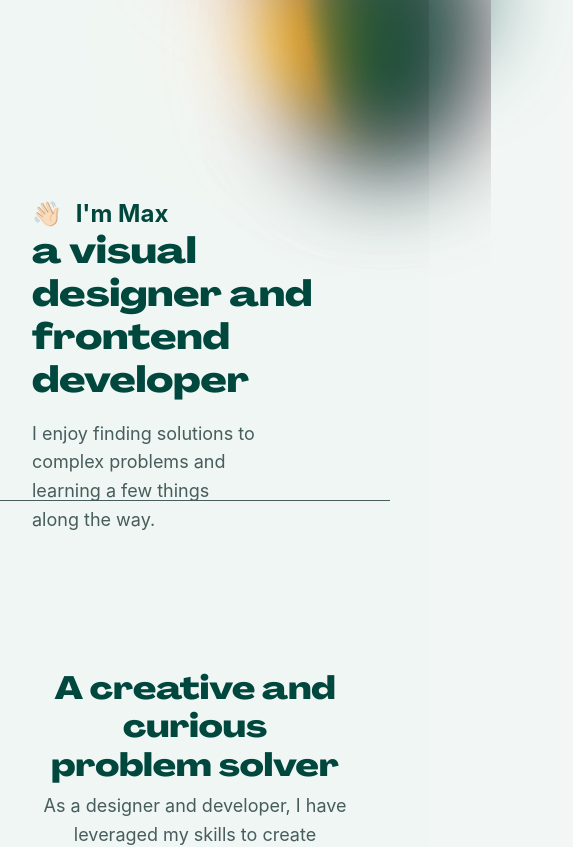
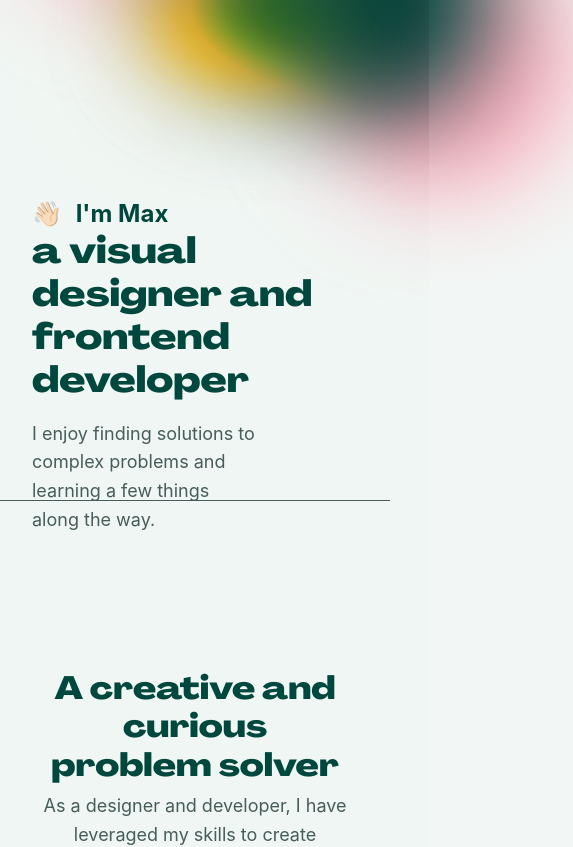
Before and after one commit to maxleee/personal-site, a Next.js app: page / in a window 390 px wide. Shown: the top 847 px of the page, 573 px wide, since content can reach past the window. Built offline with nearby package versions, Linux system fonts and the light colour scheme.

Commit message:
blobs 900 breakpoint

```diff
--- a/styles/global.scss
+++ b/styles/global.scss
@@ -251,6 +251,11 @@ main {
   filter: blur(50px);
   border-radius: 80%;
   // mix-blend-mode: overlay;
+  @media (max-width: 900px) {
+    width: 65vw;
+    height: 66vw;
+    right: -55vw;
+  }
 }
 .pink-blob-top {
   background-color: var(--pink);
@@ -262,6 +267,12 @@ main {
   filter: blur(50px);
   border-radius: 80%;
   // mix-blend-mode: overlay;
+  @media (max-width: 900px) {
+    width: 65vw;
+    height: 46vw;
+    right: 18vw;
+    top: -22lvh;
+  }
 }
 .mustard-circle {
   background-color: var(--mustard);
@@ -273,6 +284,11 @@ main {
   filter: blur(50px);
   border-radius: 50%;
   mix-blend-mode: overlay;
+  @media (max-width: 900px) {
+    width: 54vw;
+    height: 35vw;
+    right: 10vw;
+  }
 }
 .mustard-oval {
   background-color: var(--mustard);
@@ -284,6 +300,12 @@ main {
   filter: blur(50px);
   border-radius: 50%;
   mix-blend-mode: overlay;
+  @media (max-width: 900px) {
+    width: 50vw;
+    height: 12vw;
+    right: 12vw;
+    top: 5vw;
+  }
 }
 .green-oval-top {
   background-color: var(--dark-green);
@@ -295,6 +317,12 @@ main {
   filter: blur(50px);
   border-radius: 50%;
   mix-blend-mode: darken;
+  @media (max-width: 900px) {
+    width: 60vw;
+    height: 39vw;
+    right: 0;
+    top: -17vw;
+  }
 }
 .green-oval-side {
   background-color: var(--dark-green);
@@ -306,7 +334,14 @@ main {
   filter: blur(50px);
   border-radius: 50%;
   // mix-blend-mode: overlay;
+  @media (max-width: 900px) {
+    width: 51vw;
+    height: 59vw;
+    right: -34vw;
+    top: -30vw;
+  }
 }
+
 .noise-layer {
   position: fixed;
   top: 0;
```
